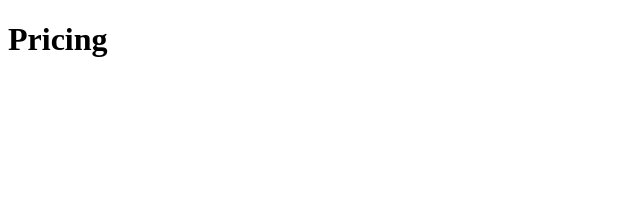
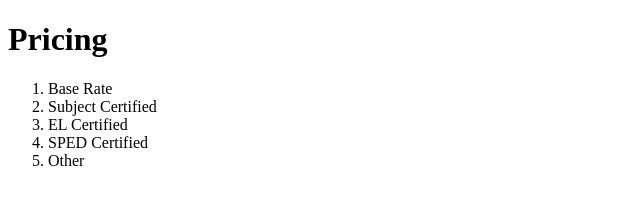
Before and after one commit to chadrider/ProjPricePage, a plain HTML site: page index.html in a window 1280 px wide. Shown: the whole page, without its empty margins (0-640 px from the left). Drawn offline with Linux system fonts and the light colour scheme.

Commit message:
Update index.html

```diff
--- a/index.html
+++ b/index.html
@@ -6,6 +6,13 @@
     </head>
     <body>
         <H1>Pricing</H2>
+        <ol>
+            <li>Base Rate   </li>
+            <li>Subject Certified   </li>
+            <li>EL Certified   </li>
+            <li>SPED Certified   </li>
+            <li> Other  </li>
+        </ol>
 
 
     </body>
```
